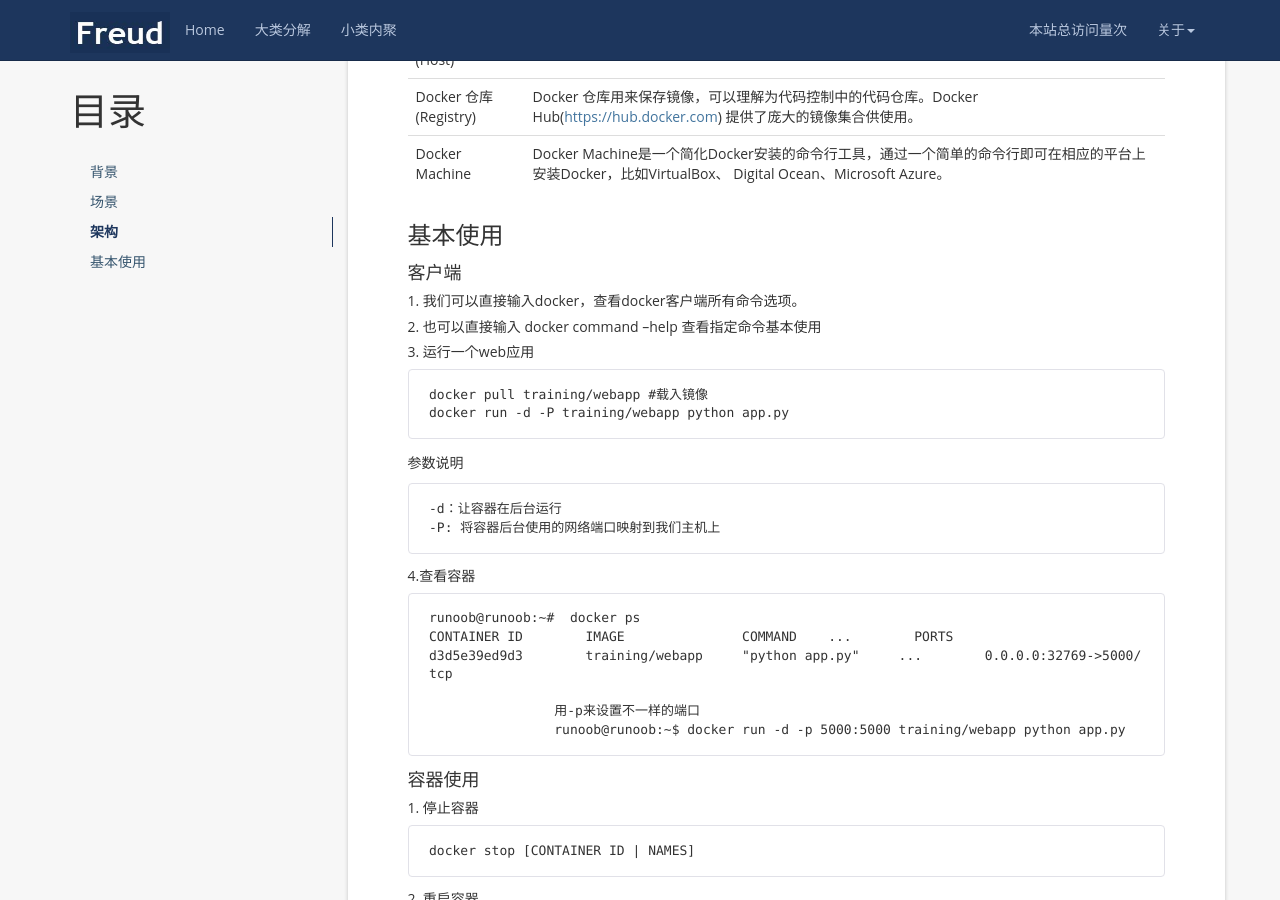
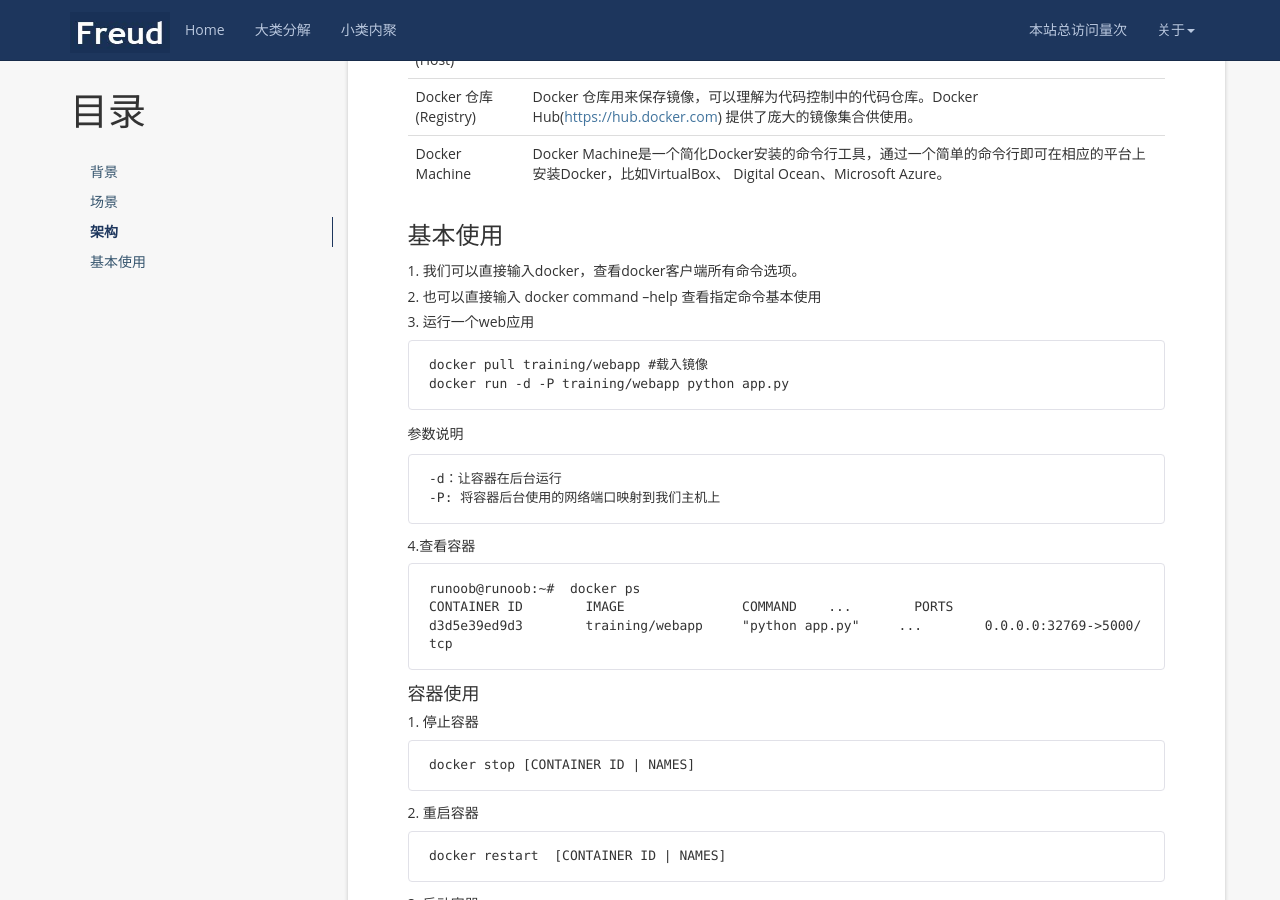
Before and after one commit to eatMelon-Masses/eatMelon-Masses.github.io, a Jekyll site: the page built from _posts/docker/_0001/2019-10-20-docker容器基本使用.md, in a window 1280 px wide and 900 px high, scrolled down 1532 px. Built offline with Jekyll 4.4.1, drawn with Linux system fonts in a browser that asks for light colours; nearby versions of some CDN libraries; a script that is not in the unit is left out; comment, search, counter and statistics services are not loaded; part of the change alters nothing that is shown; some of the changed text lies outside the part shown.

Commit message:
fix: docker文章格式问题错误提交文件问题

````diff
--- a/_posts/docker/_0001/2019-10-20-docker容器基本使用.md
+++ b/_posts/docker/_0001/2019-10-20-docker容器基本使用.md
@@ -41,7 +41,6 @@ Docker 是一个[开源](https://baike.baidu.com/item/%E5%BC%80%E6%BA%90/246339)
 | Docker Machine         | Docker Machine是一个简化Docker安装的命令行工具，通过一个简单的命令行即可在相应的平台上安装Docker，比如VirtualBox、 Digital Ocean、Microsoft Azure。 |
 
 ### 基本使用
-#### 客户端
 
 ##### 1. 我们可以直接输入docker，查看docker客户端所有命令选项。
 ##### 2. 也可以直接输入 docker command --help 查看指定命令基本使用
@@ -63,9 +62,6 @@ docker run -d -P training/webapp python app.py
 runoob@runoob:~#  docker ps
 CONTAINER ID        IMAGE               COMMAND    ...        PORTS
 d3d5e39ed9d3        training/webapp     "python app.py"     ...        0.0.0.0:32769->5000/tcp
-
-		用-p来设置不一样的端口
-		runoob@runoob:~$ docker run -d -p 5000:5000 training/webapp python app.py
 ```
 
 #### 容器使用
@@ -134,3 +130,14 @@ root@123:~$ docker commit -m="has update" -a="authorName" e218edb10161 username/
 ##### 6. 构建镜像
 
 ##### 7. push镜像到远程仓库
+
+##### 8. 镜像节点加速
+
+|网站|地址|
+|---|---|
+|docker官方中国区 | https://registry.docker-cn.com|
+|网易 |  http://hub-mirror.c.163.com|
+|ustc | https://docker.mirrors.ustc.edu.cn|
+|阿里|需要阿里云开发者账号：在控制台->容器与镜像服务->镜像中心->镜像加速器|
+
+推荐使用阿里的节点
````
Also changed, not shown: 1 other file.
